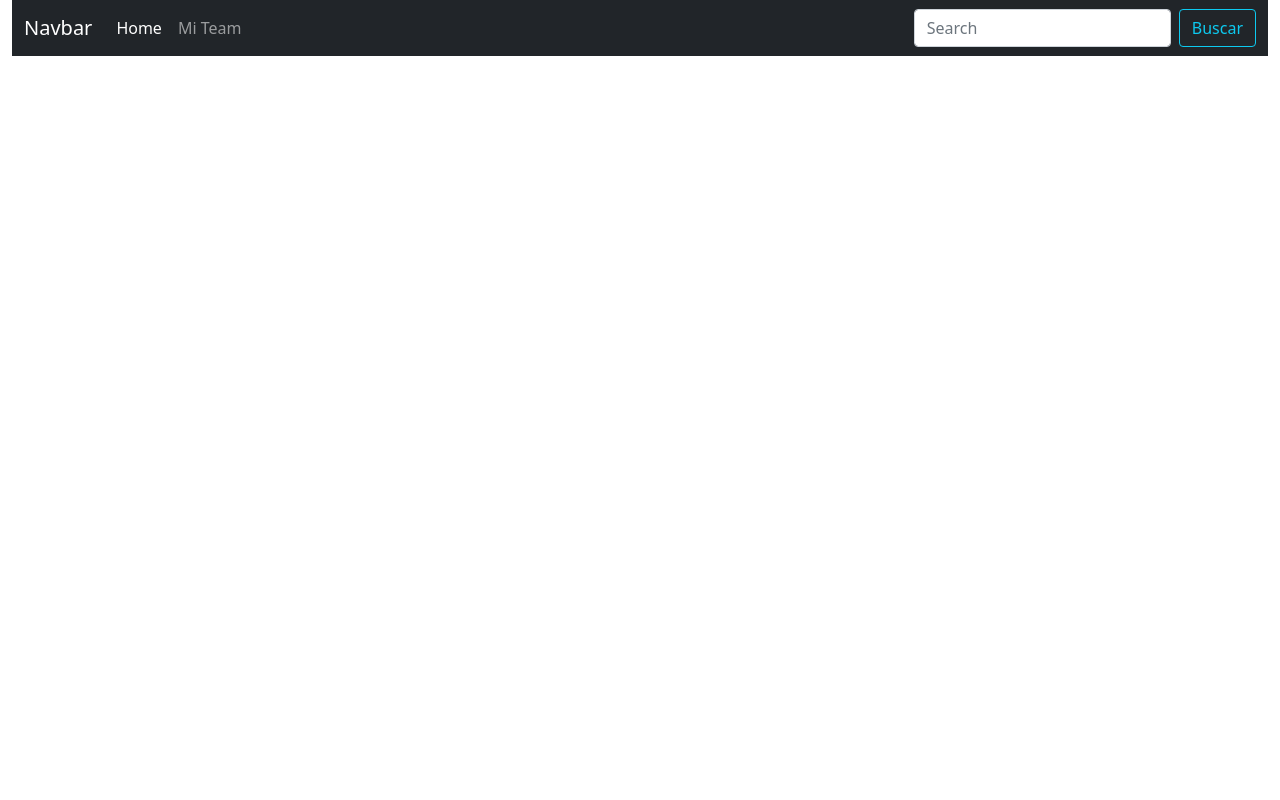
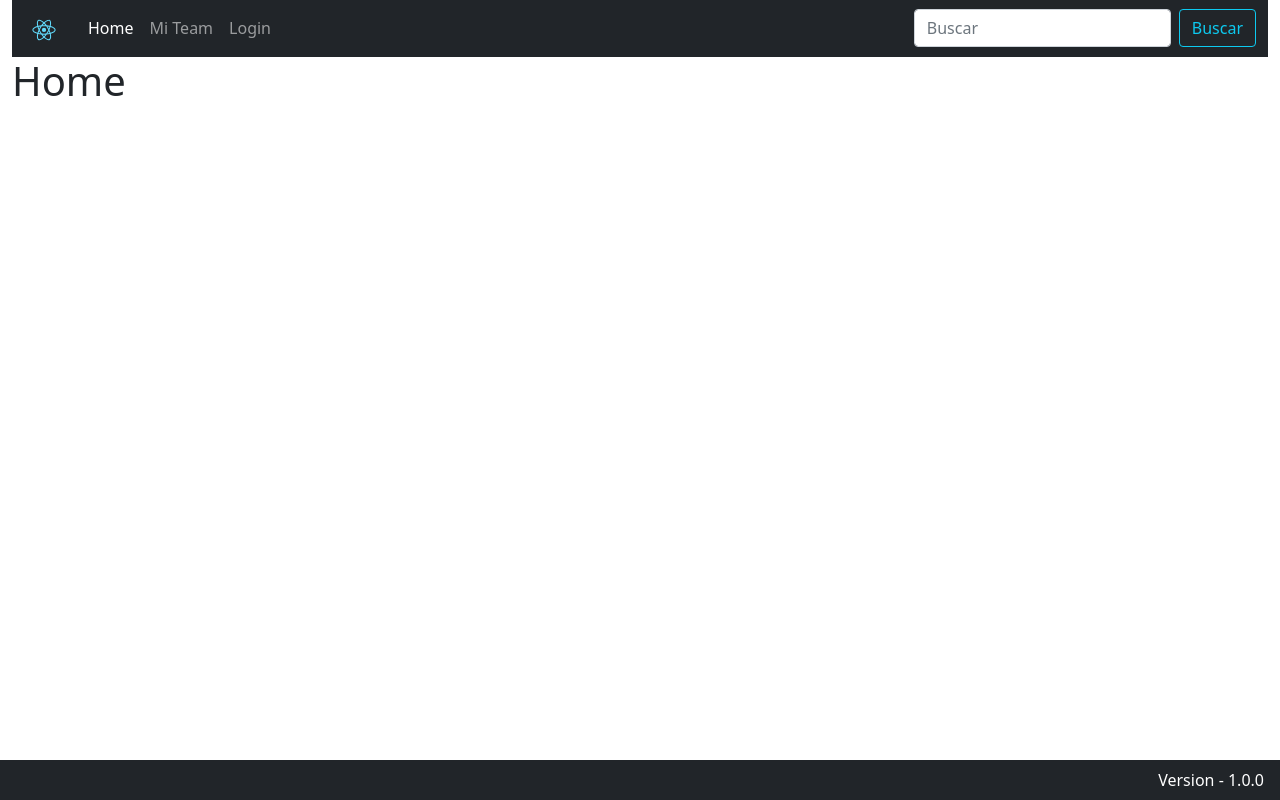
Before and after one commit to Maxi-rpc/React-Superhero, a React (Create React App) app: page / in a window 1280 px wide. Built offline with nearby package versions, Linux system fonts and the light colour scheme.

Commit message:
create footer

```diff
--- a/package.json
+++ b/package.json
@@ -10,6 +10,7 @@
     "bootstrap": "^5.1.3",
     "react": "^17.0.2",
     "react-dom": "^17.0.2",
+    "react-router-dom": "^5.3.0",
     "react-scripts": "4.0.3",
     "web-vitals": "^1.1.2"
   },
--- a/src/App.js
+++ b/src/App.js
@@ -1,12 +1,23 @@
 import "./App.css";
 import Template from "./pages/Template";
+import Login from "./pages/user/Login";
+import Home from "./pages/home/Home";
+
+import { BrowserRouter, Route, Switch } from "react-router-dom";
 
 function App() {
-  return (
-    <div className="container-fluid">
-      <Template></Template>
-    </div>
-  );
+	return (
+		<BrowserRouter>
+			<div className="container-fluid">
+				<Template>
+					<Switch>
+						<Route exact path="/login" component={Login}></Route>
+						<Route exact path="/" component={Home}></Route>
+					</Switch>
+				</Template>
+			</div>
+		</BrowserRouter>
+	);
 }
 
 export default App;
--- /dev/null
+++ b/src/components/footer/Footer.js
@@ -0,0 +1,13 @@
+export default function Footer({ version }) {
+	return (
+		<>
+			<div className="fixed-bottom bg-dark text-white px-2">
+				<div className="text-end">
+					<p className="m-2">
+						Version - <span>{version}</span>
+					</p>
+				</div>
+			</div>
+		</>
+	);
+}
--- /dev/null
+++ b/src/components/navbar/Navbar.js
@@ -0,0 +1,57 @@
+import { Link } from "react-router-dom";
+import Logo from "../../../src/logo.svg";
+
+export default function Navbar() {
+	return (
+		<>
+			<nav className="navbar navbar-expand-lg navbar-dark bg-dark">
+				<div className="container-fluid">
+					<Link className="navbar-brand" to="/">
+						<img src={Logo} alt="" width="40" />
+					</Link>
+					<button
+						className="navbar-toggler"
+						type="button"
+						data-bs-toggle="collapse"
+						data-bs-target="#navbarSupportedContent"
+						aria-controls="navbarSupportedContent"
+						aria-expanded="false"
+						aria-label="Toggle navigation"
+					>
+						<span className="navbar-toggler-icon"></span>
+					</button>
+					<div className="collapse navbar-collapse" id="navbarSupportedContent">
+						<ul className="navbar-nav me-auto mb-2 mb-lg-0">
+							<li className="nav-item">
+								<Link className="nav-link active" aria-current="page" href="#">
+									Home
+								</Link>
+							</li>
+							<li className="nav-item">
+								<Link className="nav-link" href="#">
+									Mi Team
+								</Link>
+							</li>
+							<li className="nav-item">
+								<Link className="nav-link" to="/login">
+									Login
+								</Link>
+							</li>
+						</ul>
+						<form className="d-flex">
+							<input
+								className="form-control me-2"
+								type="search"
+								placeholder="Buscar"
+								aria-label="Search"
+							/>
+							<button className="btn btn-outline-info" type="submit">
+								Buscar
+							</button>
+						</form>
+					</div>
+				</div>
+			</nav>
+		</>
+	);
+}
--- a/src/pages/Template.js
+++ b/src/pages/Template.js
@@ -1,49 +1,13 @@
-export default function Template() {
-  return (
-    <>
-      <nav className="navbar navbar-expand-lg navbar-dark bg-dark">
-        <div className="container-fluid">
-          <a className="navbar-brand" href="#">
-            Navbar
-          </a>
-          <button
-            className="navbar-toggler"
-            type="button"
-            data-bs-toggle="collapse"
-            data-bs-target="#navbarSupportedContent"
-            aria-controls="navbarSupportedContent"
-            aria-expanded="false"
-            aria-label="Toggle navigation"
-          >
-            <span className="navbar-toggler-icon"></span>
-          </button>
-          <div className="collapse navbar-collapse" id="navbarSupportedContent">
-            <ul className="navbar-nav me-auto mb-2 mb-lg-0">
-              <li className="nav-item">
-                <a className="nav-link active" aria-current="page" href="#">
-                  Home
-                </a>
-              </li>
-              <li className="nav-item">
-                <a className="nav-link" href="#">
-                  Mi Team
-                </a>
-              </li>
-            </ul>
-            <form className="d-flex">
-              <input
-                className="form-control me-2"
-                type="search"
-                placeholder="Search"
-                aria-label="Search"
-              />
-              <button className="btn btn-outline-info" type="submit">
-                Buscar
-              </button>
-            </form>
-          </div>
-        </div>
-      </nav>
-    </>
-  );
+import Footer from "../components/footer/Footer";
+import Navbar from "../components/navbar/Navbar";
+
+export default function Template(props) {
+	const content = props.children;
+	return (
+		<>
+			<Navbar></Navbar>
+			{content}
+			<Footer version="1.0.0"></Footer>
+		</>
+	);
 }
```
Also changed, not shown: 1 other file (tests, documents, lock files or other folders).
